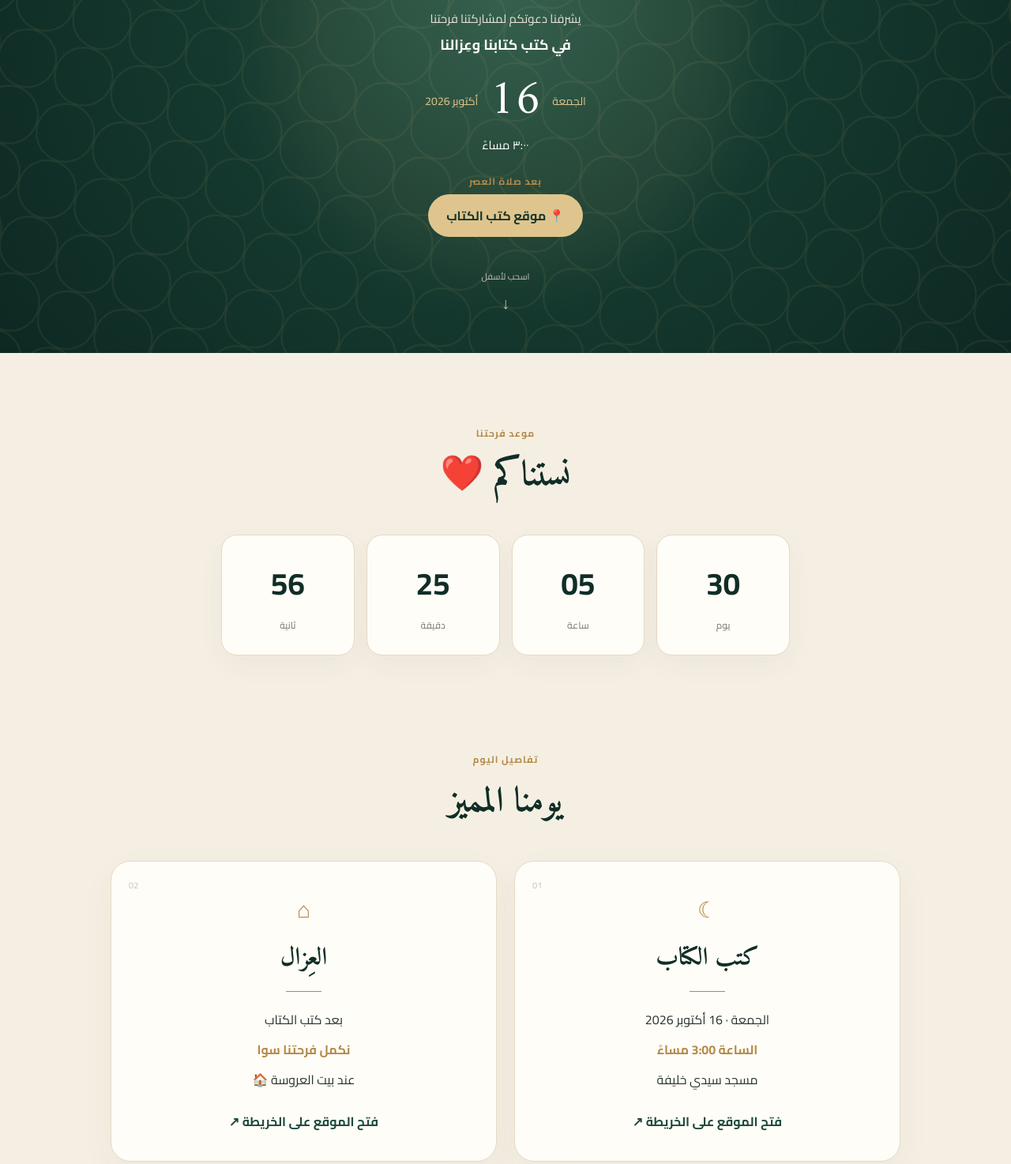
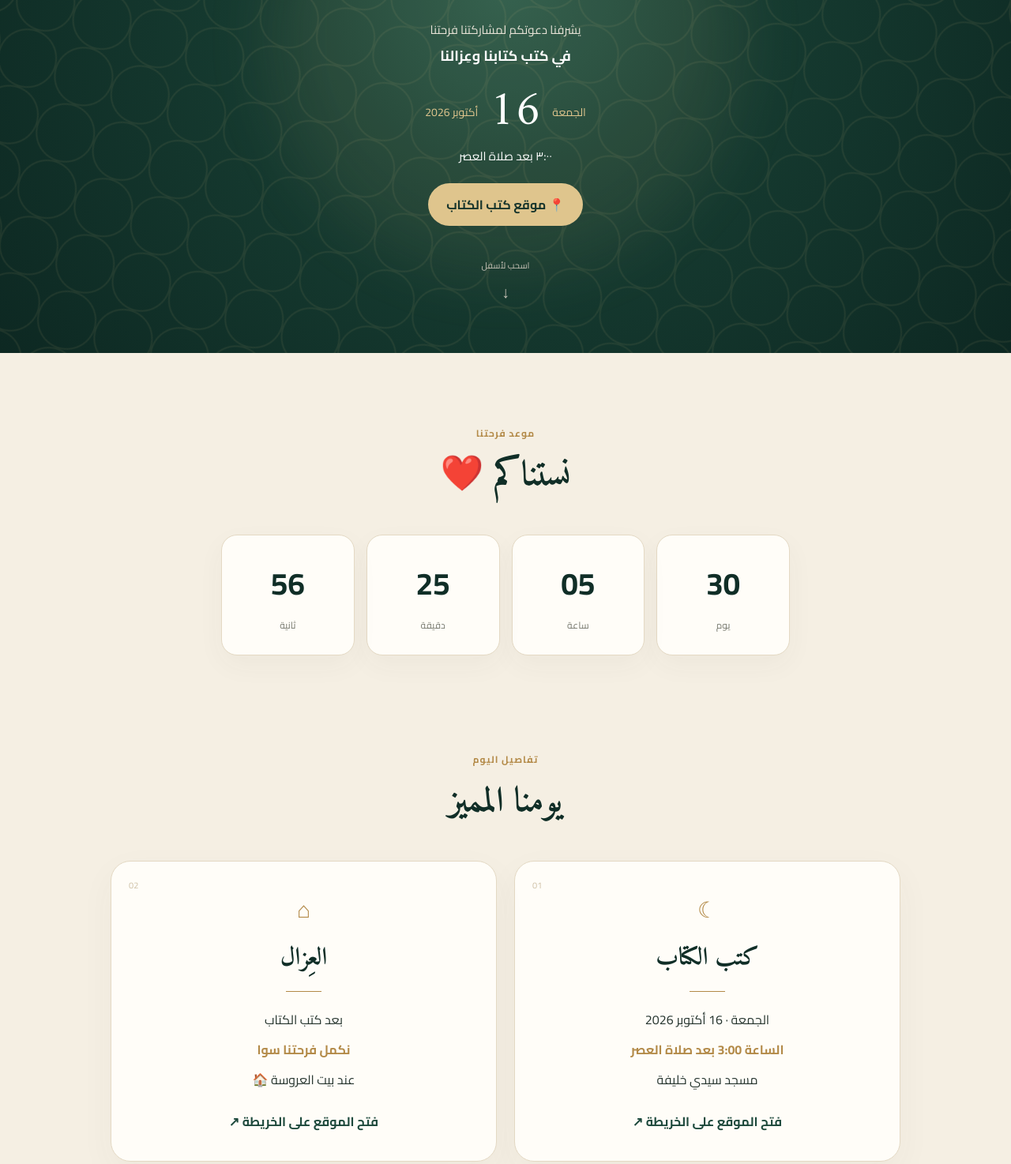
Before and after one commit to Mohamedkaloub/Wedding, a plain HTML site: page index.html in a window 1280 px wide. Shown: the part 353-1827 px from the top of the page at 79% size. Drawn offline with Linux system fonts and the light colour scheme.

Commit message:
Update index.html

```diff
--- a/index.html
+++ b/index.html
@@ -28,8 +28,7 @@
     <div class="date">
       <span>الجمعة</span><b>16</b><span>أكتوبر 2026</span>
     </div>
-    <p class="time">٣:٠٠ مساءً</p>
-    <p class="mini-title">بعد صلاة العصر</p>
+    <p class="time">٣:٠٠ بعد صلاة العصر</p>
     <a class="gold-btn" href="https://maps.app.goo.gl/DW9zPGdH1jNygFyXA" target="_blank" rel="noopener">📍 موقع كتب الكتاب</a>
     <div class="scroll">اسحب لأسفل <span>↓</span></div>
   </div>
@@ -57,7 +56,7 @@
       <h3>كتب الكتاب</h3>
       <div class="gold-line"></div>
       <p>الجمعة · 16 أكتوبر 2026</p>
-      <p class="strong">الساعة 3:00 مساءً</p>
+      <p class="strong">الساعة 3:00 بعد صلاة العصر</p>
       <p>مسجد سيدي خليفة</p>
       <a href="https://maps.app.goo.gl/DW9zPGdH1jNygFyXA" target="_blank" rel="noopener">فتح الموقع على الخريطة ↗</a>
     </article>
```
